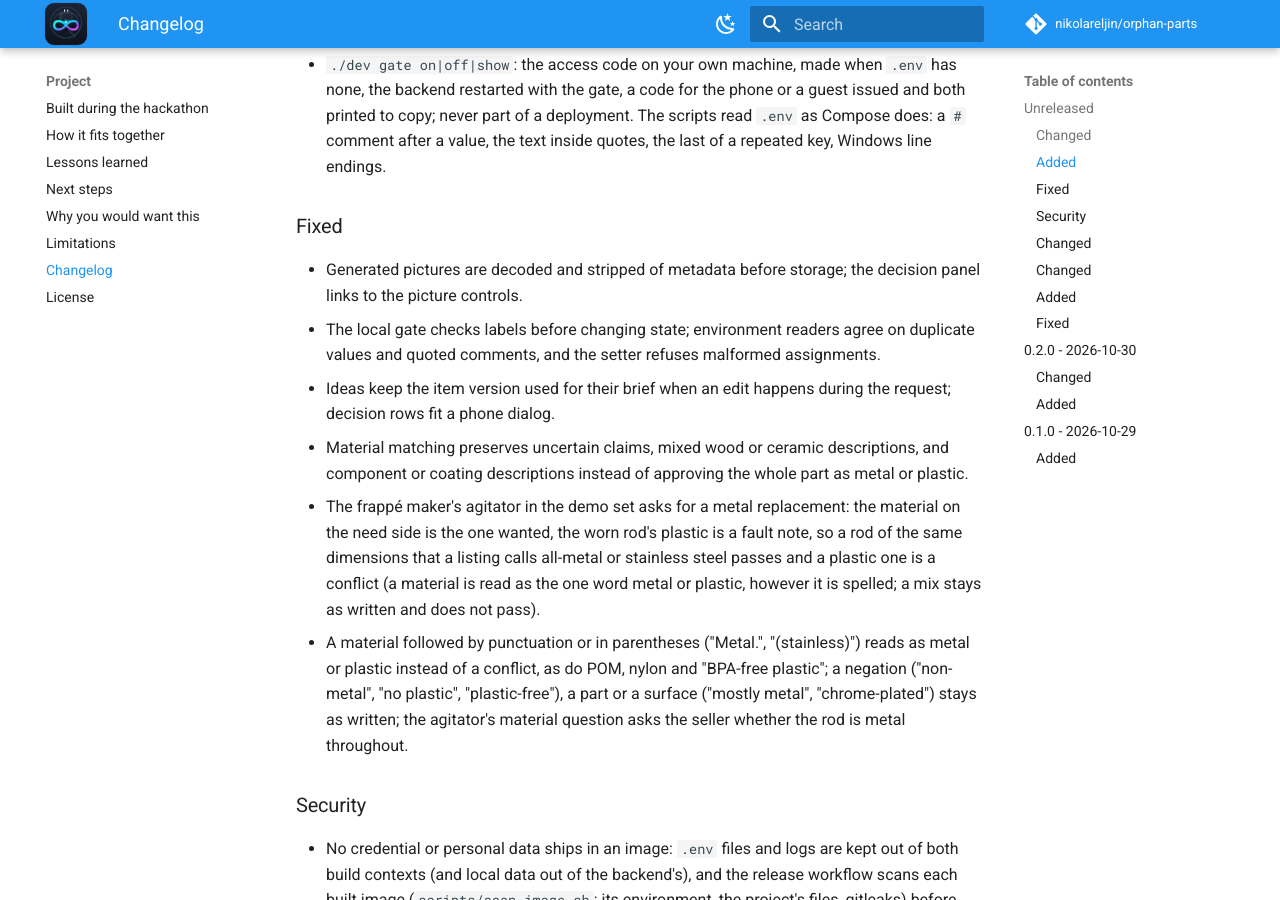
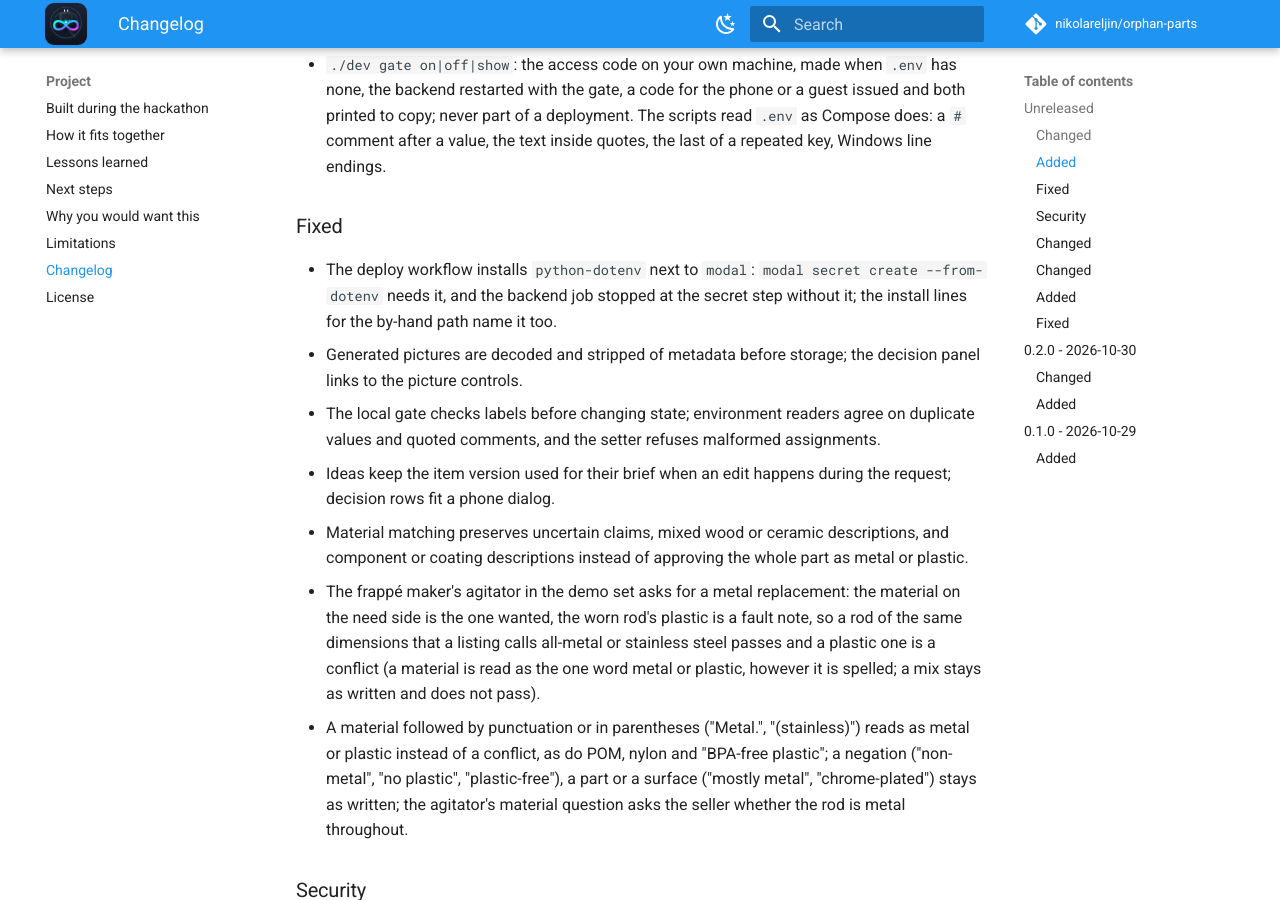
Before and after one commit to nikolareljin/orphan-parts, an MkDocs documentation site: the page built from docs/project/changelog.md, in a window 1280 px wide and 900 px high, scrolled down 791 px. Built offline with MkDocs 1.6.1 and Material for MkDocs 9.7.7, drawn with Linux system fonts in a browser that asks for light colours; comment, search, counter and statistics services are not loaded.

Commit message:
fix(deploy): the hosted secret step installs python-dotenv

```diff
--- a/CHANGELOG.md
+++ b/CHANGELOG.md
@@ -12,6 +12,7 @@ All notable changes to Orphan Parts Lens. Versions follow SemVer.
 - A QR code that opens the newest release's APK: each release attaches the APK a second time as `orphan-parts.apk`, so `https://github.com/nikolareljin/orphan-parts/releases/latest/download/orphan-parts.apk` is a fixed address; the judges' guide, the README and the docs home show the code (`docs/assets/apk-qr.svg`) with the link; a release is marked the latest only once its APK is attached, and only when it is the highest version.
 - `./dev gate on|off|show`: the access code on your own machine, made when `.env` has none, the backend restarted with the gate, a code for the phone or a guest issued and both printed to copy; never part of a deployment. The scripts read `.env` as Compose does: a ` #` comment after a value, the text inside quotes, the last of a repeated key, Windows line endings.
 ### Fixed
+- The deploy workflow installs `python-dotenv` next to `modal`: `modal secret create --from-dotenv` needs it, and the backend job stopped at the secret step without it; the install lines for the by-hand path name it too.
 - Generated pictures are decoded and stripped of metadata before storage; the decision panel links to the picture controls.
 - The local gate checks labels before changing state; environment readers agree on duplicate values and quoted comments, and the setter refuses malformed assignments.
 - Ideas keep the item version used for their brief when an edit happens during the request; decision rows fit a phone dialog.
```
Also changed, not shown: docs/operations/deployment.md (+1 -1 lines), 3 other files.
